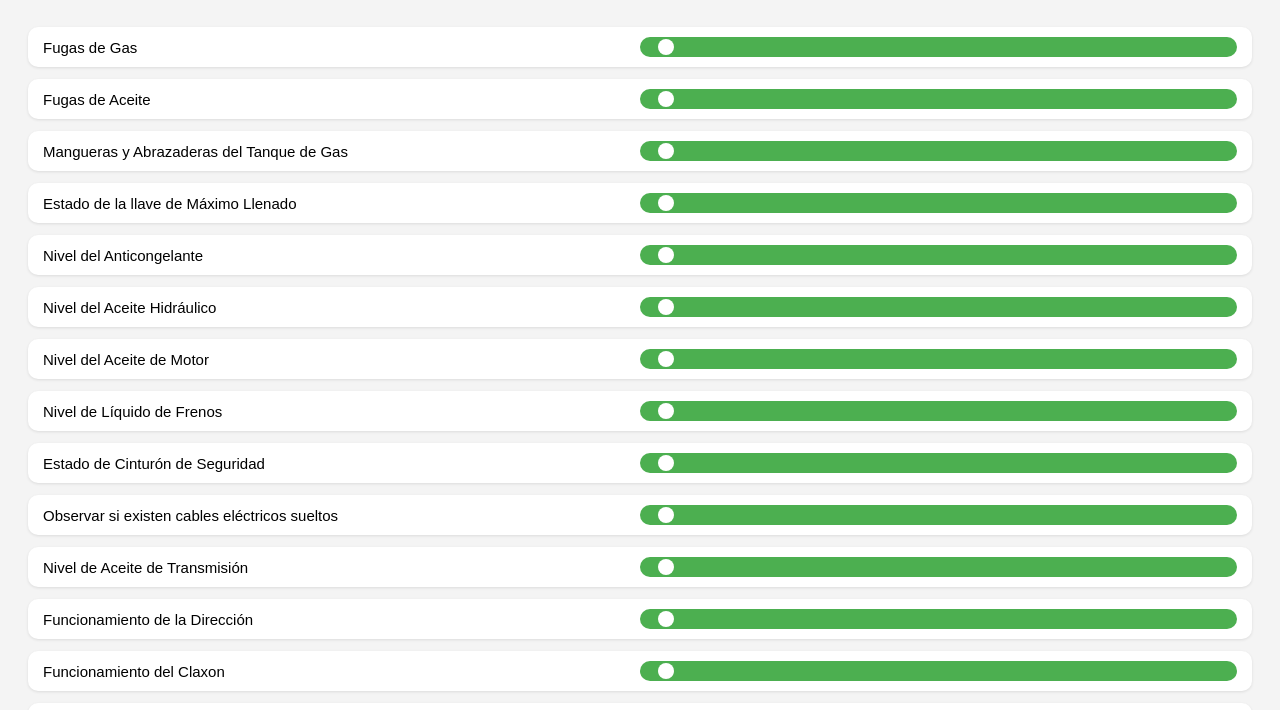
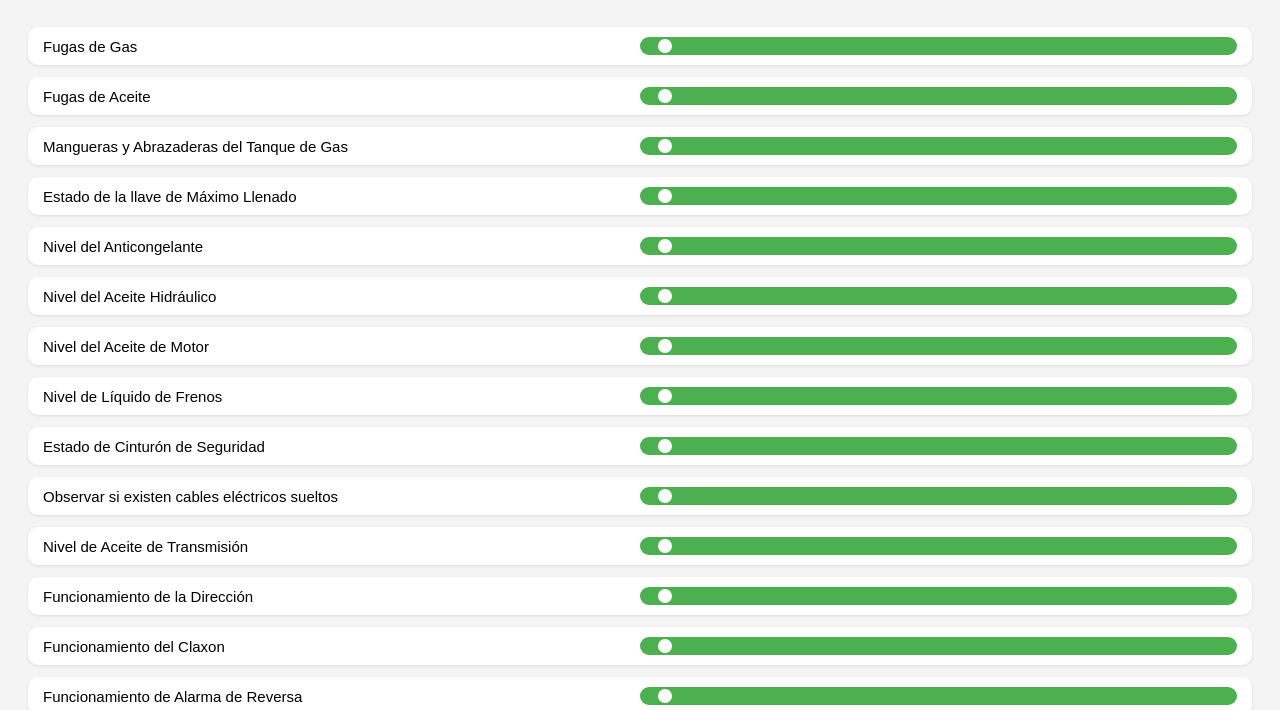
Before and after one commit to FibrasSmurfitWestrock/formulario-mantenimiento, a plain HTML site: page index.html in a window 1280 px wide. Shown: the part 89-799 px from the top of the page. Drawn offline with Linux system fonts and the light colour scheme.

Commit message:
Update index.html

```diff
--- a/index.html
+++ b/index.html
@@ -31,8 +31,8 @@
     .switch {
   position: relative;
   display: inline-block;
-  width: 36px;
-  height: 20px;
+  width: 34px;
+  height: 18px;
 }
 
 .switch input {
@@ -44,8 +44,11 @@
 .slider {
   position: absolute;
   cursor: pointer;
-  top: 0; left: 0; right: 0; bottom: 0;
-  background-color: #4CAF50; /* Verde por defecto */
+  top: 0;
+  left: 0;
+  right: 0;
+  bottom: 0;
+  background-color: #4CAF50;
   transition: .4s;
   border-radius: 20px;
 }
@@ -53,24 +56,23 @@
 .slider:before {
   position: absolute;
   content: "";
-  height: 16px;
-  width: 16px;
+  height: 14px;
+  width: 14px;
   left: 2px;
   bottom: 2px;
   background-color: white;
   transition: .4s;
   border-radius: 50%;
-  transform: translateX(16px); /* Inicia en la derecha */
+  transform: translateX(16px); /* Empieza al borde derecho */
 }
 
 input:not(:checked) + .slider {
-  background-color: #f44336; /* Rojo si apagado */
+  background-color: #f44336; /* Rojo al apagar */
 }
 
 input:not(:checked) + .slider:before {
-  transform: translateX(0); /* Se mueve totalmente a la izquierda */
+  transform: translateX(0); /* Se va completamente a la izquierda */
 }
-
 
     textarea {
       width: 100%;
```
